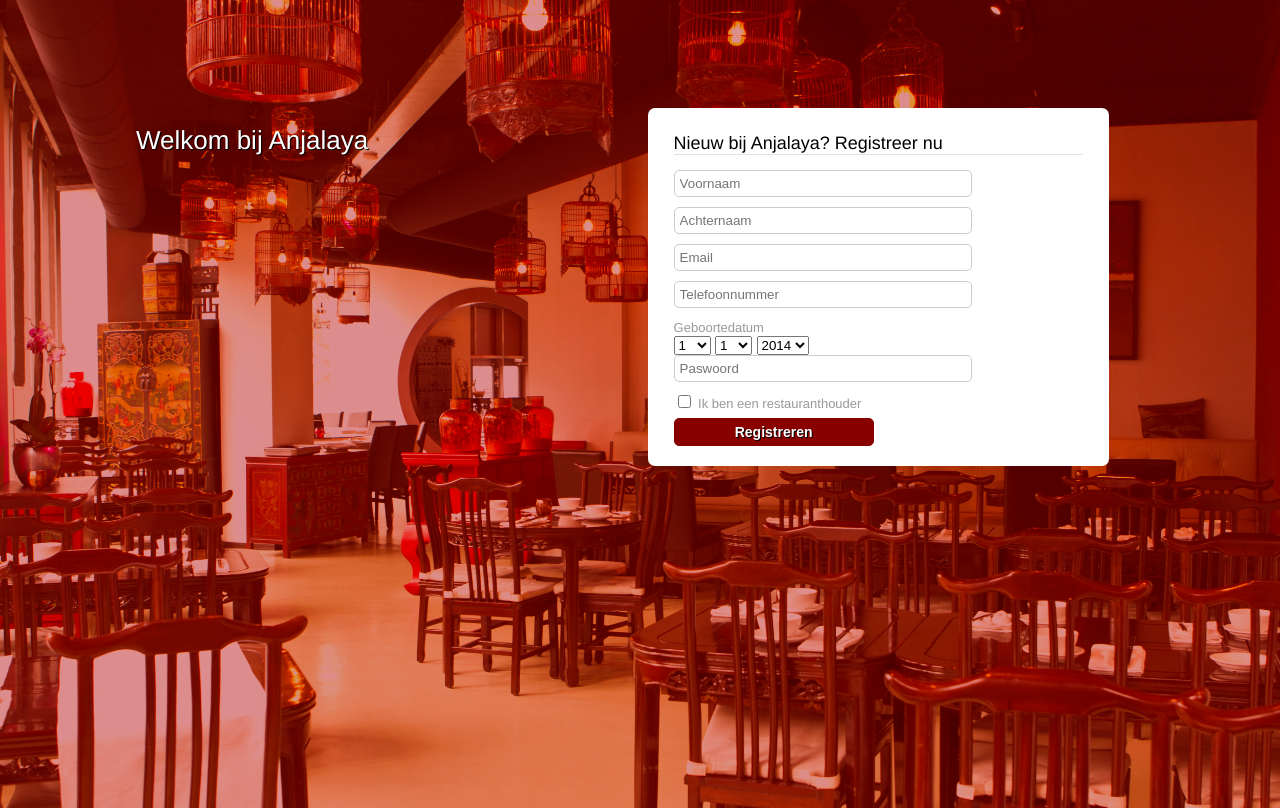
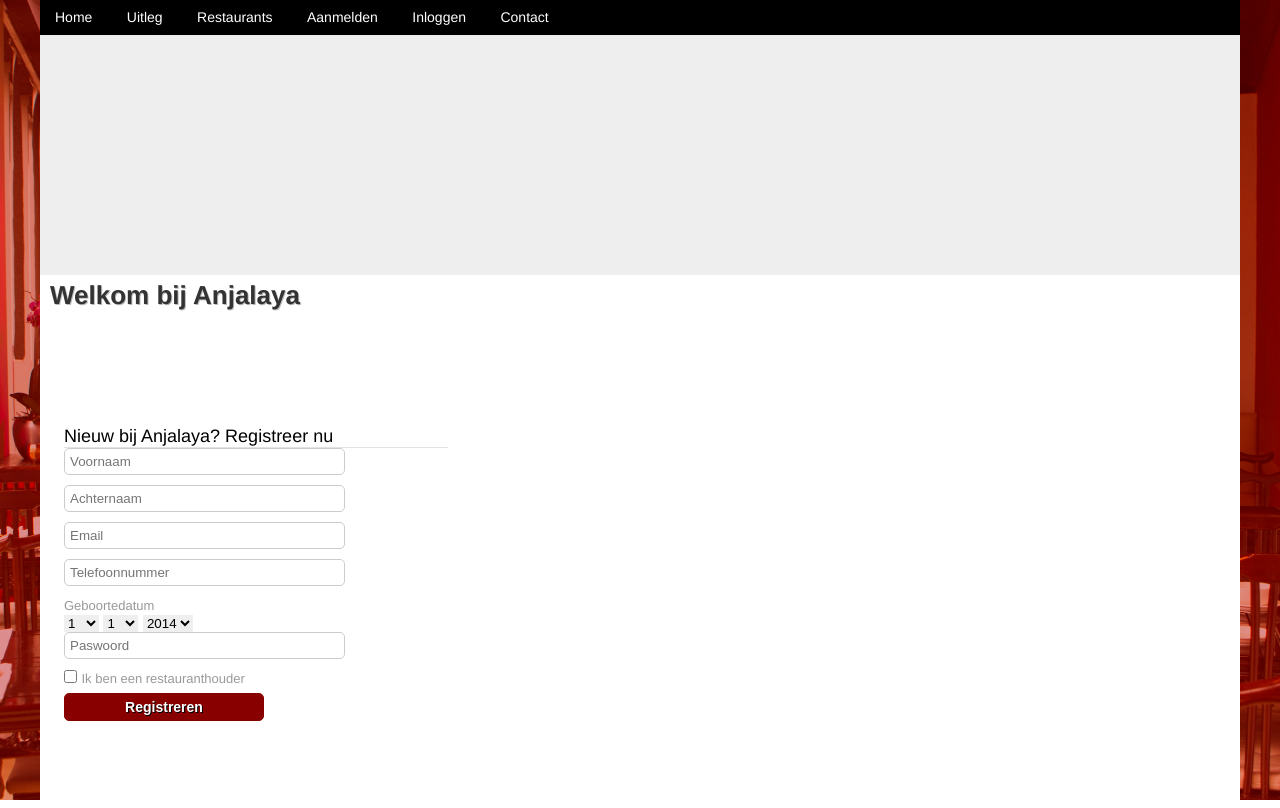
Before and after one commit to watchthemoon/PhpProject, a CodeIgniter app: page /index.php/register/index in a window 1280 px wide. Run offline with CodeIgniter, Linux system fonts and the light colour scheme; data that the repository does not hold is empty.

Commit message:
Layout aanpassing naar echte website

```diff
--- a/application/config/autoload.php
+++ b/application/config/autoload.php
@@ -70,7 +70,8 @@
 */
 
 $autoload['helper'] = array(
-	'url'
+	'url',
+	'regular',
 );
 
 
@@ -116,7 +117,9 @@
 |
 */
 
-$autoload['model'] = array();
+$autoload['model'] = array(
+	'm_login'
+);
 
 
 /* End of file autoload.php */
--- a/application/config/routes.php
+++ b/application/config/routes.php
@@ -38,7 +38,7 @@
 |
 */
 
-$route['default_controller'] = "start";
+$route['default_controller'] = "home";
 $route['404_override'] = '';
 
 
--- /dev/null
+++ b/application/helpers/regular_helper.php
@@ -0,0 +1 @@
+<?php
--- a/application/models/m_login.php
+++ b/application/models/m_login.php
@@ -19,4 +19,15 @@
 		}
 	}
 
+	function is_online(){
+		## Als de sessie gevuld is
+		if($this->session->userdata('user_id') != 0){
+			## User is ingelogd
+			return true;
+		}else{
+			## User is niet ingelogd
+			return false;
+		}
+	}
+
 }
--- a/application/views/index.php
+++ b/application/views/index.php
@@ -9,6 +9,22 @@
 </head>
 <body>
 
+	<div class="website">
+
+		<header>
+			<nav>
+				<ul>
+					<li><a href="/home">Home</a></li>
+					<li><a href="/uitleg">Uitleg</a></li>
+					<li><a href="/restaurants">Restaurants</a></li>
+					<li><a href="/register">Aanmelden</a></li>
+					<li><a href="/login">Inloggen</a></li>
+					<li><a href="/contact">Contact</a></li>
+				</ul>
+			</nav>
+		</header>
+
+		<div class="main">
 			<?php
 			if ($view != ''){
 				$this->load->view($view);
@@ -16,6 +32,10 @@
 				?><strong>Ey, geen view minoin!</strong><?php
 			}
 			?>
+		</div>
+
+
+	</div>
 
 </body>
 </html>
--- a/application/views/register.php
+++ b/application/views/register.php
@@ -1,6 +1,4 @@
-<header>
-	<h1>Welkom bij Anjalaya</h1>
-</header>
+<h1>Welkom bij Anjalaya</h1>
 <div id="rightside">
 
 	<section id="signup">
--- a/assets/css/style.css
+++ b/assets/css/style.css
@@ -1,70 +1,110 @@
-html{
+html,body,form,h1,h2,h3,h4,h5,h6,input,img,select,textarea{
+	margin: 0px;
+	padding: 0px;
+	border: 0px;
+}
+html {
 	width: 100%;
-	height: 100%; }
+	height: 100%;
+}
 
-body{
+body {
 	background: url('../images/background.jpg') no-repeat center center fixed;
 	background-color: #880000;
 	background-size: cover;
 	width: 100%;
 	height: 100%;
-		font-family: "Helvetica Neue",Helvetica,Arial,sans-serif;}
+	font-family: "Helvetica Neue", Helvetica, Arial, sans-serif;
+}
 
-nav{background-color: #2d2d2d; padding: 8px 10px; text-align: right; }
-nav a{ color: #bbbbbb; font-size: 14px; text-decoration: none;}
+.website {
+	width: 1200px;
+	margin: 0px auto;
+	background: #ffffff;
+	height: 100%;
+}
 
-header{
-		margin-top: 100px;
-		margin-left: 10%;
-		margin-right: 10%;
-		width: 30%;
-		float: left;}
+header {
+	background: #eeeeee;
+	height: 275px;
+}
 
-header h1{
-		color: #fff;
+header nav ul {
+	list-style: none;
+	padding: 0px;
+	margin: 0px;
+	background: #000000;
+}
+
+header nav ul li{
+	display: inline-block;
+}
+header nav ul li a{
+	line-height: 35px;
+	padding: 0px 15px;
+	display: block;
+	color: #ffffff;
+	text-decoration: none;
+	font-size: 14px;
+}
+
+header nav ul li a.active,
+header nav ul li a:hover{
+	background: #880000;
+}
+
+.main h1 {
+	padding: 5px 10px;
+	color: #333333;
 	font-size: 26px;
 	font-weight: normal;
 	margin-bottom: 0em;
-		text-shadow: 1px 1px 0 #000;}
+	text-shadow: 1px 1px 0 #bbbbbb;
+	font-weight: bold;
+}
 
-#signup, #login{
+#signup, #login {
 	margin-right: 10%;
 	padding: 10px 5%;
 	background-color: #fff;
 	margin-top: 30px;
-		border-radius: 7px;}
+	border-radius: 7px;
+}
 
-#rightside{
+#rightside {
 	width: 40%;
 	padding: 10px 0;
 	float: left;
-	margin-top: 60px;}
+	margin-top: 60px;
+}
 
-#signup h2, #login h2{
+#signup h2, #login h2 {
 	font-weight: normal;
 	font-size: 18px;
-		 border-bottom: 1px solid #e2e2e2; }
+	border-bottom: 1px solid #e2e2e2;
+}
 
-#signup input, #login input{
+#signup input, #login input {
 	display: block;
 	width: 70%;
 	margin-bottom: 10px;
-		border-radius:5px;
+	border-radius: 5px;
 	border: 1px solid #cccccc;
-		padding: 5px;  }
+	padding: 5px;
+}
 
-#signup input[type=submit]{
+#signup input[type=submit] {
 	background-color: #880000;
 	border: 1px solid #880000;
 	border-radius: 5px;
 	width: 200px;
 	font-size: 14px;
 	color: #fff;
-		font-weight:
-		bold;text-shadow:
-		1px 1px 0 #000;}
+	font-weight: bold;
+	text-shadow: 1px 1px 0 #000;
+}
 
-#login input[type=submit]{
+#login input[type=submit] {
 	background-color: #880000;
 	border: 1px solid #880000;
 	border-radius: 5px;
@@ -72,14 +112,19 @@
 	font-size: 14px;
 	color: #fff;
 	font-weight: bold;
-		text-shadow: 1px 1px 0 #000;}
+	text-shadow: 1px 1px 0 #000;
+}
 
-#signup input[type=checkbox]{
+#signup input[type=checkbox] {
 	display: inline;
-		width: auto; }
+	width: auto;
+}
 
-p {font-size: 14px;}
+p {
+	font-size: 14px;
+}
 
-label{
+label {
 	color: #999999;
-	font-size: 13px; }
+	font-size: 13px;
+}
```
Also changed, not shown: application/controllers/home.php (added, +11 -0 lines), application/controllers/start.php (deleted, +0 -31 lines), application/helpers/regular.php (deleted, +0 -11 lines), application/views/login.php (+1 -6 lines). Lines whose indentation alone changed are shown as unchanged.
